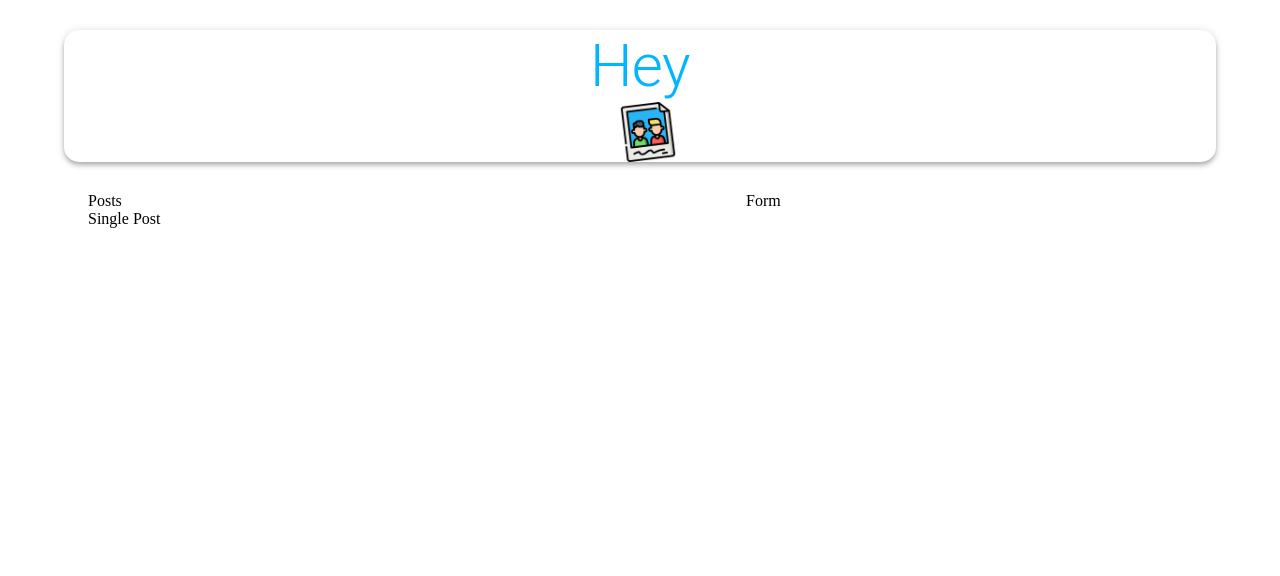
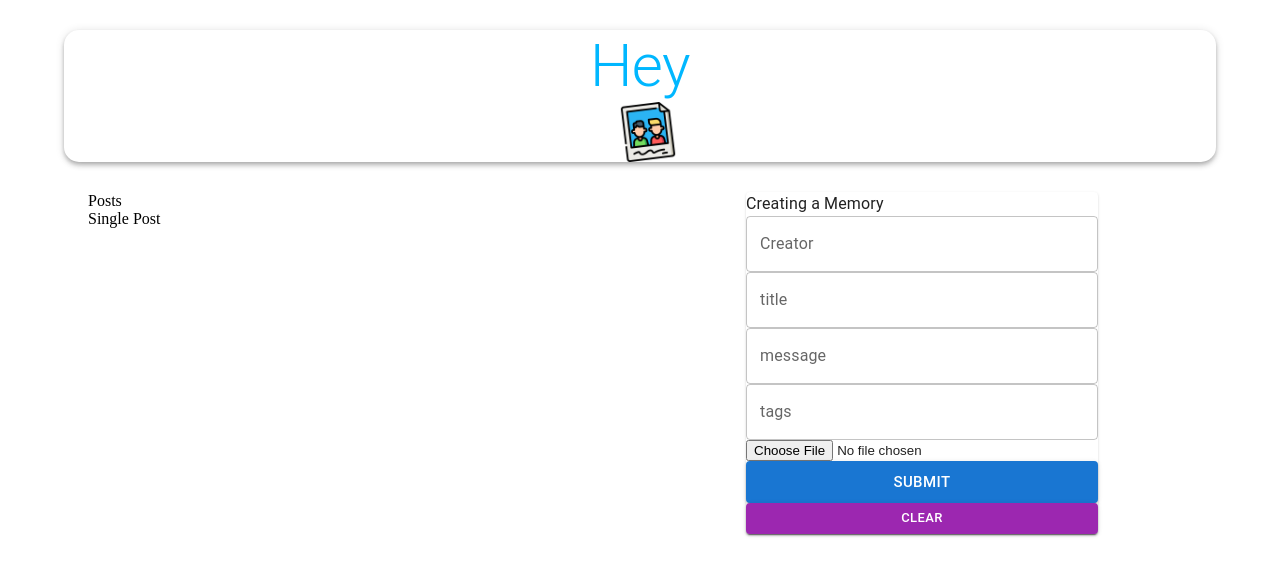
Before and after one commit to oemuraye/mern-social-app, a React (Create React App) app in the folder client/: page / in a window 1280 px wide. Shown: the top 576 px of the page. Built offline with nearby package versions, Linux system fonts and the light colour scheme; no server answers.

Commit message:
created post form

```diff
--- a/client/package.json
+++ b/client/package.json
@@ -2,6 +2,7 @@
   "name": "client",
   "version": "0.1.0",
   "private": true,
+  "proxy": "http://localhost:5000",
   "dependencies": {
     "@emotion/react": "^11.8.2",
     "@emotion/styled": "^11.8.1",
--- a/client/src/App.js
+++ b/client/src/App.js
@@ -1,5 +1,8 @@
+import { useEffect } from "react";
+import { useDispatch } from "react-redux";
 import { Container, AppBar, Typography, Grow, Grid } from "@mui/material";
 
+import { getPosts } from "./actions/posts";
 import useStyles from './styles';
 import Posts from './components/Posts/Posts'
 import Form from './components/Form/Form'
@@ -7,6 +10,12 @@ import memories from './images/memories.png'
 
 function App() {
   const classes = useStyles()
+  const dispatch = useDispatch()
+
+  useEffect(() => {
+    dispatch(getPosts())
+  }, [dispatch])
+
   return (
     <Container maxWidth="lg">
       <AppBar className={classes.appBar} position="static" color="inherit">
--- a/client/src/actions/posts.js
+++ b/client/src/actions/posts.js
@@ -0,0 +1,11 @@
+import * as api from '../api'
+
+export const getPosts = () => async (dispatch) => {
+  try {
+    const { data } = await api.fetchPosts();
+
+    dispatch({ type: 'FETCH_ALL', payload: data });
+  } catch (error) {
+    console.log(error.message);
+  }
+};
--- a/client/src/components/Form/Form.js
+++ b/client/src/components/Form/Form.js
@@ -1,11 +1,31 @@
 import React from 'react'
+import { TextField, Button, Typography, Paper } from "@mui/material";
+import FileBase from "react-file-base64";
 
-// import useStyles from "./styles";
+// import {useStyles} from "./styles";
 
 const Form = () => {
   // const classes = useStyles();
+
+  const handleSubmit = (e) => {
+        e.preventDefault()
+  }
+
   return (
-    <div>Form</div>
+    <Paper >
+      <form>
+        <Typography >Creating a Memory</Typography>
+        <TextField name="creator" variant="outlined" label="Creator" fullWidth />
+        <TextField name="title" variant="outlined" label="title" fullWidth />
+        <TextField name="message" variant="outlined" label="message" fullWidth />
+        <TextField name="tags" variant="outlined" label="tags" fullWidth />
+        <div>
+            <FileBase type="file" multiple={false}  />
+        </div>
+        <Button variant="contained" color="primary" size="large" type="submit" fullWidth>Submit</Button>
+            <Button variant="contained" color="secondary" size="small" fullWidth>Clear</Button>
+      </form>
+    </Paper>
   )
 }
 
--- a/client/src/components/Posts/Posts.js
+++ b/client/src/components/Posts/Posts.js
@@ -1,10 +1,13 @@
 import React from 'react'
+import { useSelector } from 'react-redux';
 
 // import useStyles from "./styles";
 import Post from './Post/Post'
 
 const Posts = () => {
+  const posts = useSelector((state) => state.posts)
   // const classes = useStyles();
+  console.log(posts);
   return (
     <>
       <div>Posts</div>
--- a/client/src/index.js
+++ b/client/src/index.js
@@ -1,5 +1,5 @@
 import React from 'react';
-import ReactDOM from 'react-dom';
+import { createRoot } from 'react-dom/client';
 import App from './App';
 import { Provider } from "react-redux";
 import { createStore, applyMiddleware, compose } from "redux";
@@ -8,9 +8,17 @@ import reducers from "./reducers";
 
 const store = createStore(reducers, compose(applyMiddleware(thunk)));
 
-ReactDOM.render(
+const container = document.getElementById("root");
+const root = createRoot(container);
+root.render(
   <Provider store={store}>
     <App />
-  </Provider>,
-  document.getElementById("root")
+  </Provider>
 );
+
+// ReactDOM.render(
+//   <Provider store={store}>
+//     <App />
+//   </Provider>,
+//   document.getElementById("root")
+// );
--- a/client/src/reducers/posts.js
+++ b/client/src/reducers/posts.js
@@ -1,7 +1,7 @@
 export default (posts = [], action) => {
     switch (action.type) {
     case 'FETCH_ALL':
-      return posts;
+      return action.payload;
     case 'CREATE':
       return posts;
     default:
```
Also changed, not shown: 1 other file (tests, documents, lock files or other folders).
